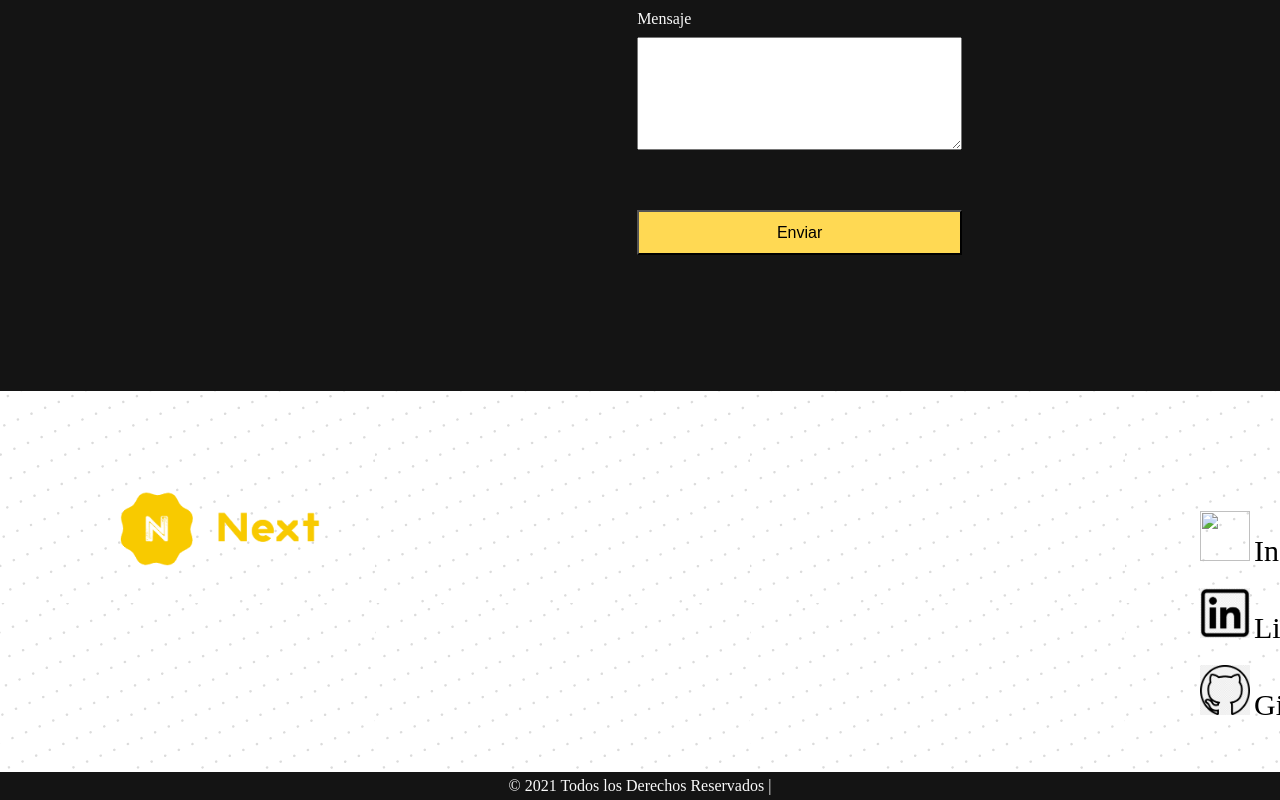
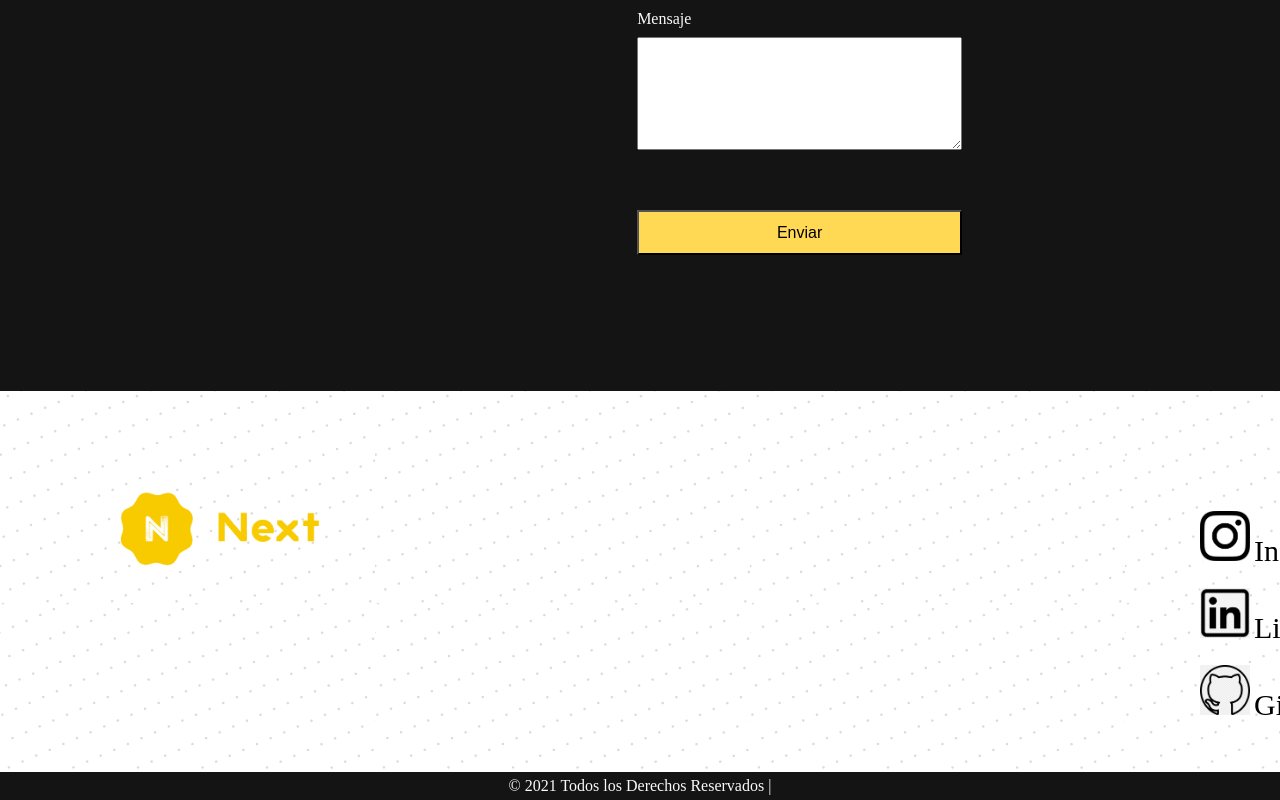
Before and after one commit to JtoralesK/desafio-numero-3, a plain HTML site: page index.html in a window 1280 px wide. Shown: the part 2367-3167 px from the top of the page. Drawn offline with Linux system fonts and the light colour scheme.

Commit message:
se modifico el index.html

```diff
--- a/index.html
+++ b/index.html
@@ -85,7 +85,7 @@
 
         <div class="footer-body">
         <div class="fila">
-            <img id="1001" class="imagen-footer-" src="./imagenes/vector-instagram.png" alt="">
+            <img id="1001" class="imagen-footer-" src="./imagenes/insta.png" alt="">
             <label for="1001" class="texto-fila">Instagram</label>
         </div>
         <div class="fila">
```
